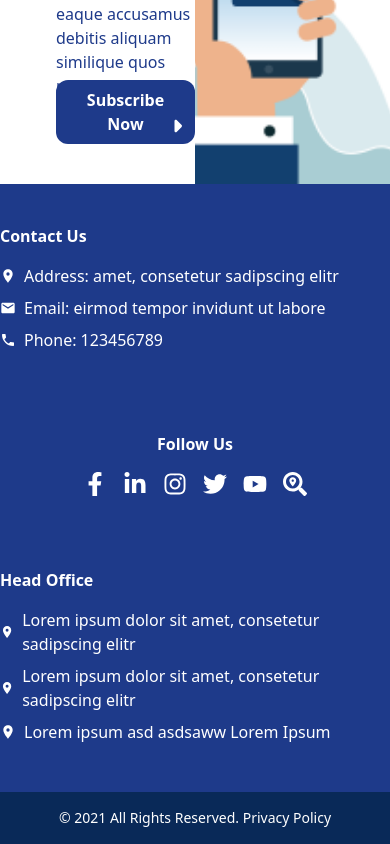
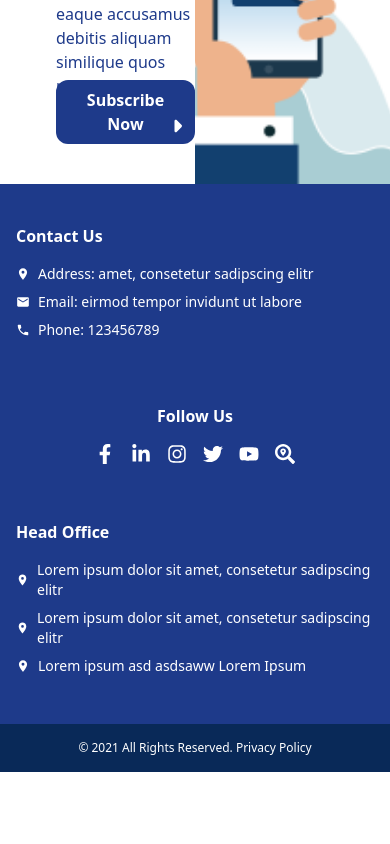
Before and after one commit to juned1110/ToggleHead, a React (Vite) app: page / in a window 390 px wide. Shown: the part 4850-5694 px from the top of the page. After the commit the page ends 5622 px from the top, so only its background shows below. Built offline with nearby package versions, Linux system fonts and the light colour scheme.

Commit message:
responsive in mobile view

```diff
--- a/src/components/Footer.jsx
+++ b/src/components/Footer.jsx
@@ -12,67 +12,69 @@ import { MdEmail, MdPhone, MdLocationOn } from "react-icons/md";
 const Footer = () => {
   return (
     <footer className="bg-primary text-white">
-      <div className="max-w-7xl mx-auto grid grid-cols-1 md:grid-cols-3 gap-8 ">
+      <div className="max-w-7xl mx-auto grid grid-cols-1 md:grid-cols-3 gap-8 p-4 md:p-8">
         {/* Contact Us Section */}
-        <div className="mt-10">
+        <div className="mt-6 md:mt-10">
           <h3 className="font-bold mb-4">Contact Us</h3>
-          <p className="flex items-center mb-2">
+          <p className="flex items-center mb-2 text-sm">
             <MdLocationOn className="mr-2" /> Address: amet, consetetur
             sadipscing elitr
           </p>
-          <p className="flex items-center mb-2">
+          <p className="flex items-center mb-2 text-sm">
             <MdEmail className="mr-2" /> Email: eirmod tempor invidunt ut labore
           </p>
-          <p className="flex items-center mb-2">
+          <p className="flex items-center mb-2 text-sm">
             <MdPhone className="mr-2" /> Phone: 123456789
           </p>
         </div>
 
         {/* Follow Us Section */}
-        <div className="text-center mt-10">
+        <div className="text-center mt-6 md:mt-10">
           <h3 className="font-bold mb-4">Follow Us</h3>
           <div className="flex justify-center space-x-4">
-            <a href="#" className="hover:text-gray-300 text-2xl ">
+            <a href="#" className="hover:text-gray-300 text-xl md:text-2xl">
               <FaFacebookF />
             </a>
-            <a href="#" className="hover:text-gray-300 text-2xl">
+            <a href="#" className="hover:text-gray-300 text-xl md:text-2xl">
               <FaLinkedinIn />
             </a>
-            <a href="#" className="hover:text-gray-300 text-2xl">
+            <a href="#" className="hover:text-gray-300 text-xl md:text-2xl">
               <FaInstagram />
             </a>
-            <a href="#" className="hover:text-gray-300 text-2xl">
+            <a href="#" className="hover:text-gray-300 text-xl md:text-2xl">
               <FaTwitter />
             </a>
-            <a href="#" className="hover:text-gray-300 text-2xl">
+            <a href="#" className="hover:text-gray-300 text-xl md:text-2xl">
               <FaYoutube />
             </a>
-            <a href="#" className="hover:text-gray-300 text-2xl">
+            <a href="#" className="hover:text-gray-300 text-xl md:text-2xl">
               <FaSearchLocation />
             </a>
           </div>
         </div>
 
         {/* Head Office Section */}
-        <div className="mt-10">
+        <div className="mt-6 md:mt-10">
           <h3 className="font-bold mb-4">Head Office</h3>
-          <p className="flex items-center mb-2">
+          <p className="flex items-center mb-2 text-sm">
             <MdLocationOn className="mr-2" /> Lorem ipsum dolor sit amet,
             consetetur sadipscing elitr
           </p>
-          <p className="flex items-center mb-2">
+          <p className="flex items-center mb-2 text-sm">
             <MdLocationOn className="mr-2" /> Lorem ipsum dolor sit amet,
             consetetur sadipscing elitr
           </p>
-          <p className="flex items-center mb-2">
+          <p className="flex items-center mb-2 text-sm">
             <MdLocationOn className="mr-2" /> Lorem ipsum asd asdsaww Lorem
             Ipsum
           </p>
         </div>
       </div>
 
-      <div className="text-center mt-10 p-4 bg-[#092958]">
-        <p className="text-sm">© 2021 All Rights Reserved. Privacy Policy</p>
+      <div className="text-center mt-6 md:mt-10 p-4 bg-[#092958]">
+        <p className="text-xs md:text-sm">
+          © 2021 All Rights Reserved. Privacy Policy
+        </p>
       </div>
     </footer>
   );
```
